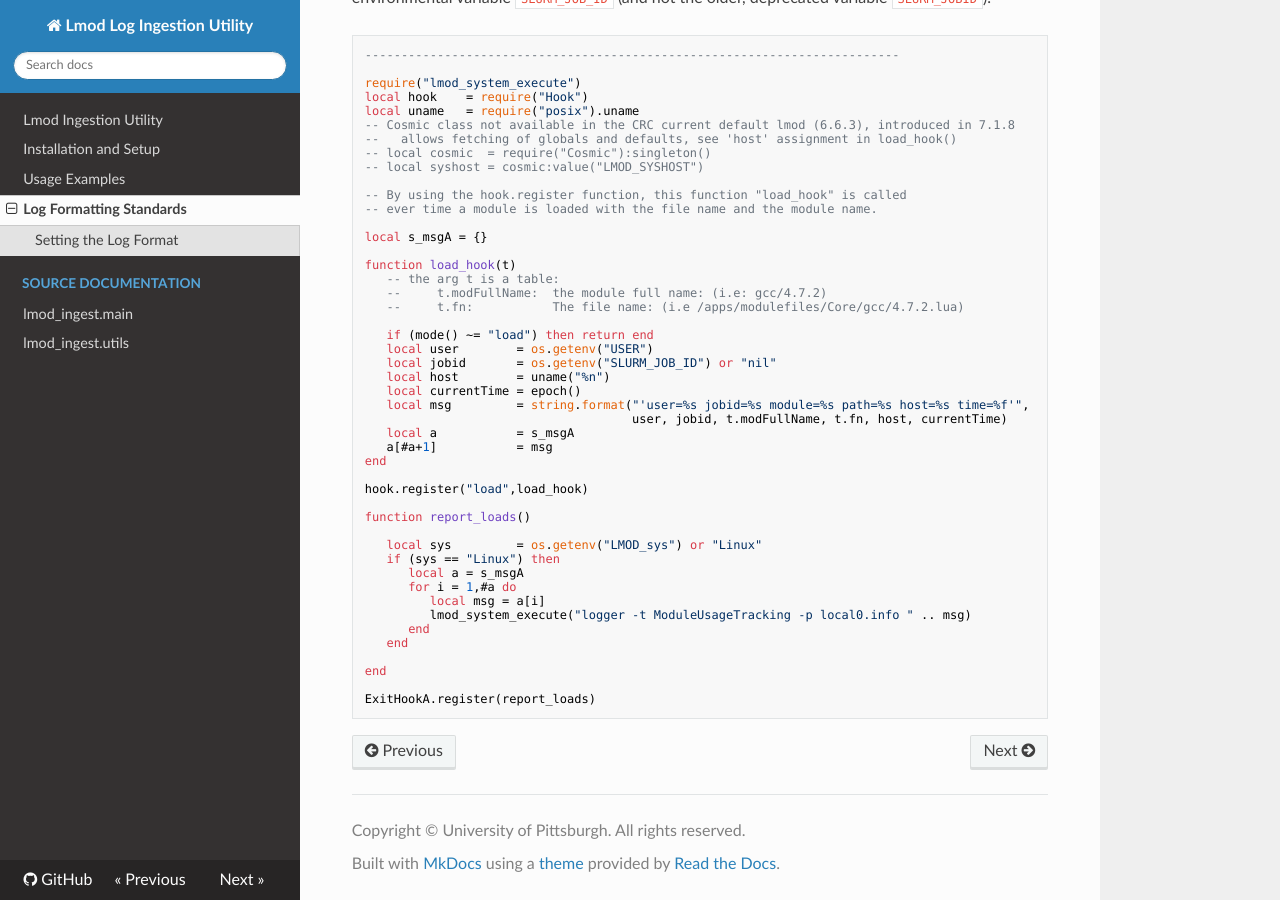
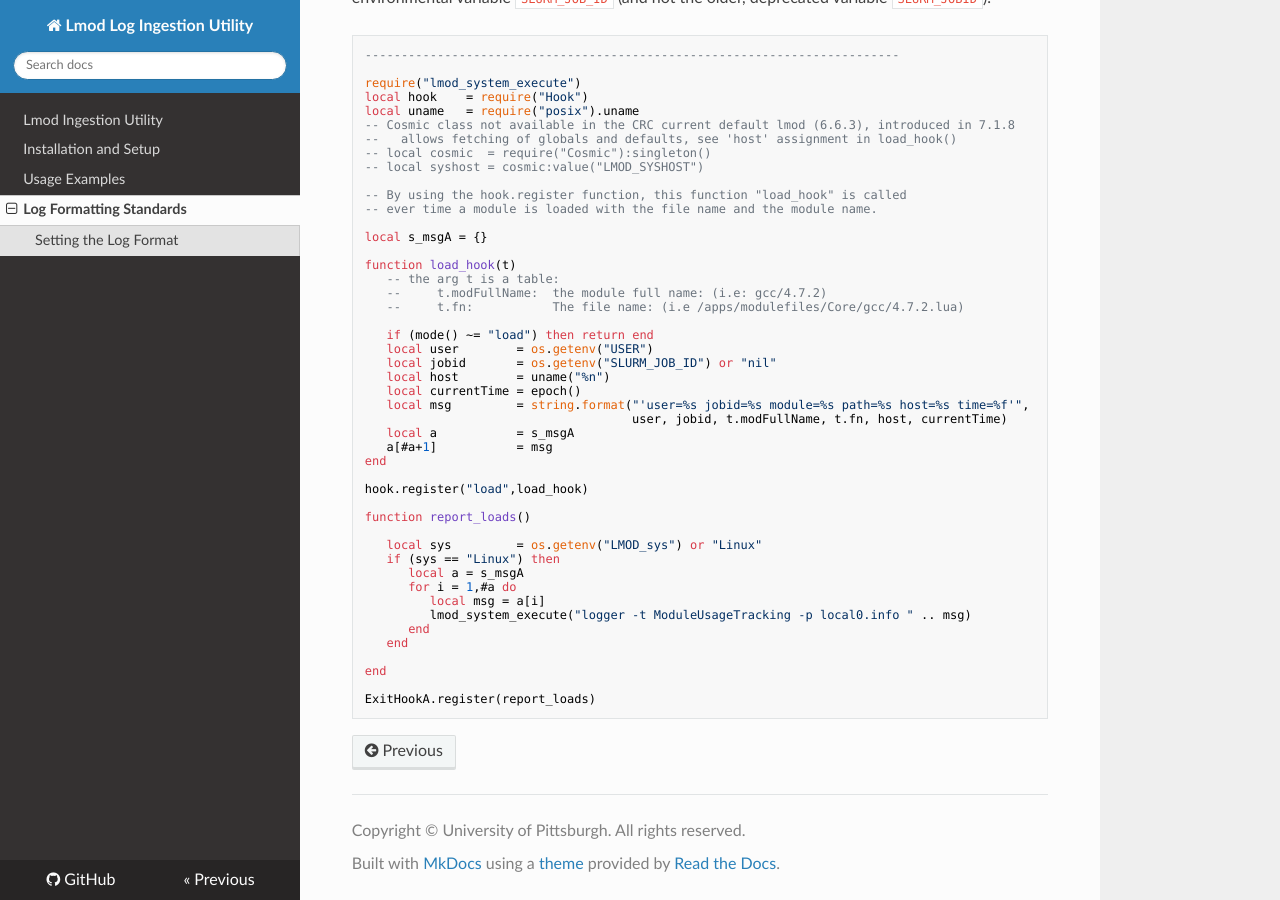
Before and after one commit to pitt-crc/lmod_tracking, an MkDocs documentation site: the page built from docs/log_formatting.md, in a window 1280 px wide and 900 px high, scrolled down 869 px. Built offline with MkDocs 1.6.1, drawn with Linux system fonts in a browser that asks for light colours; nearby versions of some CDN libraries.

Commit message:
Drop source docs

```diff
--- a/docs/source_docs/main.md
+++ /dev/null
@@ -1,3 +0,0 @@
-# lmod_ingest.main
-
-::: lmod_ingest.main
--- a/docs/source_docs/utils.md
+++ /dev/null
@@ -1,3 +0,0 @@
-# lmod_ingest.utils
-
-::: lmod_ingest.utils
--- a/mkdocs.yml
+++ b/mkdocs.yml
@@ -14,7 +14,4 @@ nav:
   - installation.md
   - usage.md
   - log_formatting.md
-  - Source Documentation:
-      - source_docs/main.md
-      - source_docs/utils.md
 copyright: Copyright &copy; University of Pittsburgh. All rights reserved.
```
